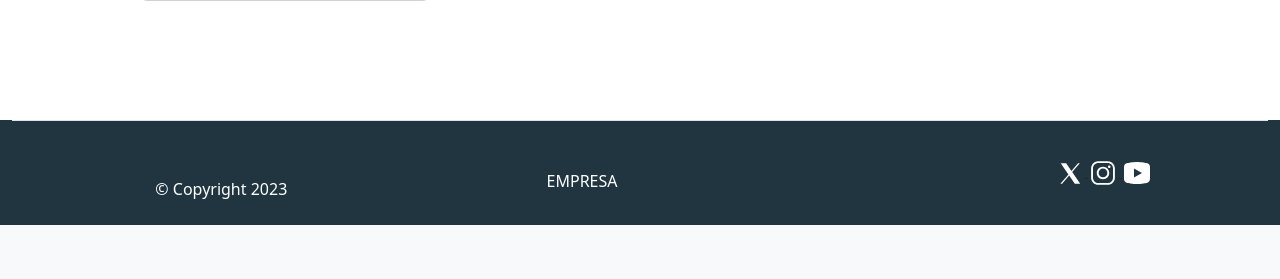
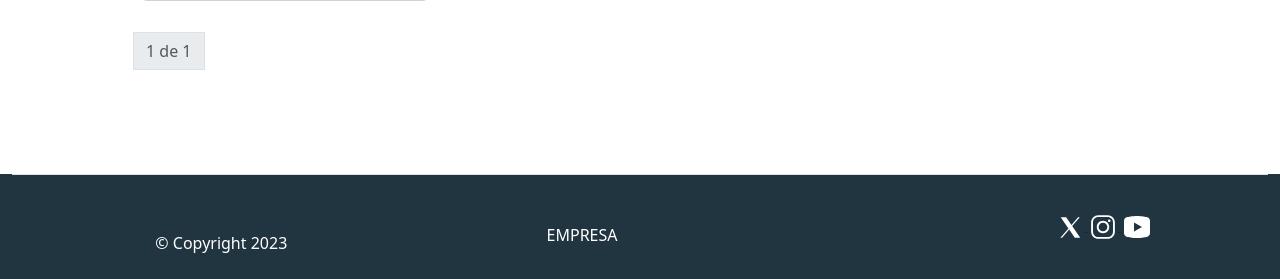
Before and after one commit to LeoCorleone/tcc_senai, a Django app: page /listarroupas/ in a window 1280 px wide. Shown: the part 960-1239 px from the top of the page. Before the commit the page ends 1185 px from the top, so only its background shows below. Run offline with Django 4.2, Linux system fonts and the light colour scheme; tables that the repository leaves empty hold one stand-in row (values such as "Sample post"); grey boxes marked "Sample" are stand-in pictures; some libraries are stand-ins or nearby versions.

Commit message:
paginator pronto

```diff
--- a/catalogo/site_catalogo/templates/listagemroupas.html
+++ b/catalogo/site_catalogo/templates/listagemroupas.html
@@ -38,6 +38,23 @@
       </div>
       {% endfor %}
     </div>
+    <!--pagination-->
+    <nav aria-label="...">
+      <ul class="pagination">
+        <li class="page-item ">
+          {% if postagem.has_previous %}
+              <a class="page-link" href="?page={{ postagem.previous_page_number }}">anterior</a>
+          {% endif %}
+        </li>
+        <li class="page-item disabled"><a class="page-link" href="#">{{ postagem.number }} de {{ postagem.paginator.num_pages }}</a></li>
+        <li class="page-item">
+          {% if postagem.has_next %}
+              <a class="page-link" href="?page={{ postagem.next_page_number }}">próxima</a>
+          {% endif %}
+        </li>
+      </ul>
+    </nav>
+  <!-- end pagination-->
 </div>
 
 
--- a/catalogo/site_catalogo/views.py
+++ b/catalogo/site_catalogo/views.py
@@ -1,6 +1,7 @@
 from django.http import HttpResponse
 from django.shortcuts import render, redirect, get_object_or_404
 from .models import Roupa, Mensagem
+from django.core.paginator import Paginator, InvalidPage, EmptyPage
 from .forms import *
 from django.contrib import auth
 from django.contrib.auth.models import User
@@ -55,6 +56,16 @@ def postagem(request):
 
 def listar_roupas(request):
     postagem = Roupa.objects.all()
+    paginator = Paginator(postagem, 6)
+    try:
+        page = int(request.GET.get('page', '1'))
+    except ValueError:
+        page = 1
+
+    try:
+        postagem = paginator.page(page)
+    except (EmptyPage, InvalidPage):
+        postagem = paginator.page(paginator.num_pages)
     return render(request, 'listagemroupas.html', {'postagem': postagem})
 
 def delete(request, id):
```
Also changed, not shown: catalogo/media/uploads/5_cEPSExV.jpg (added).
